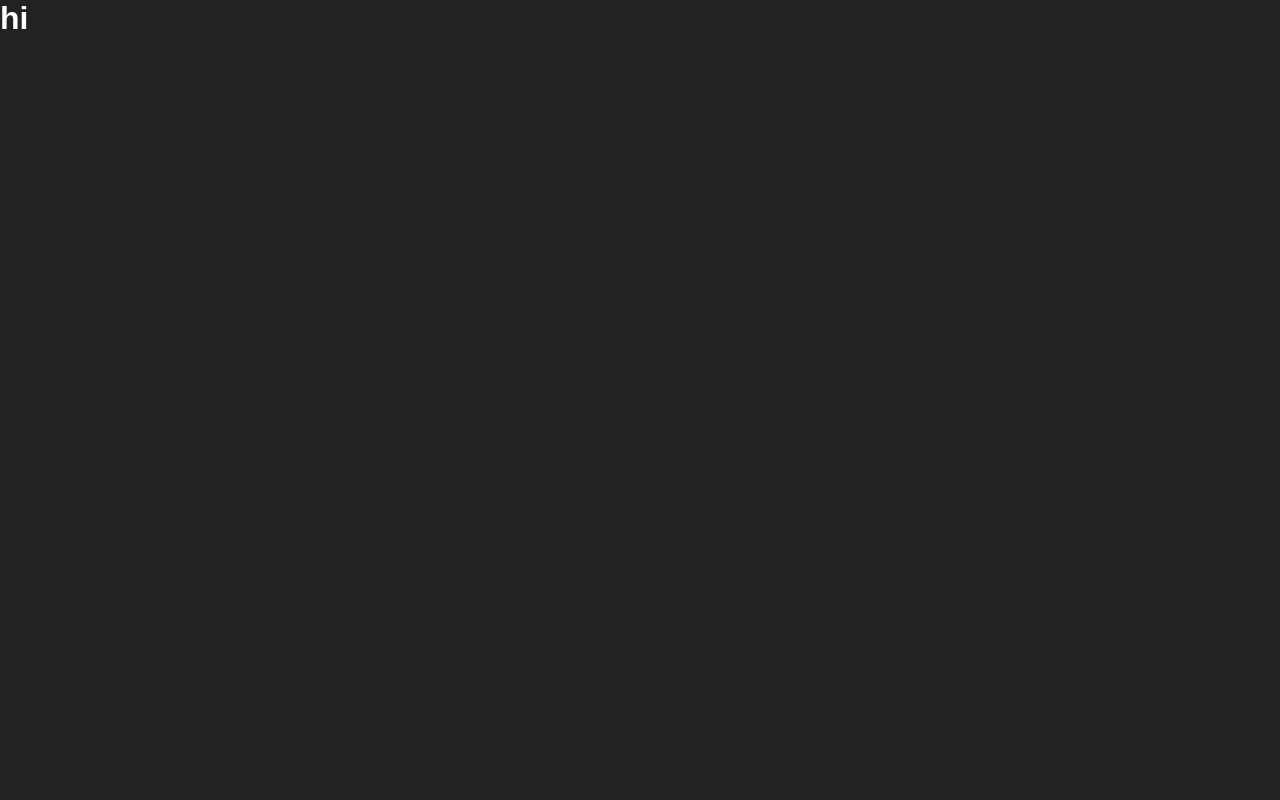
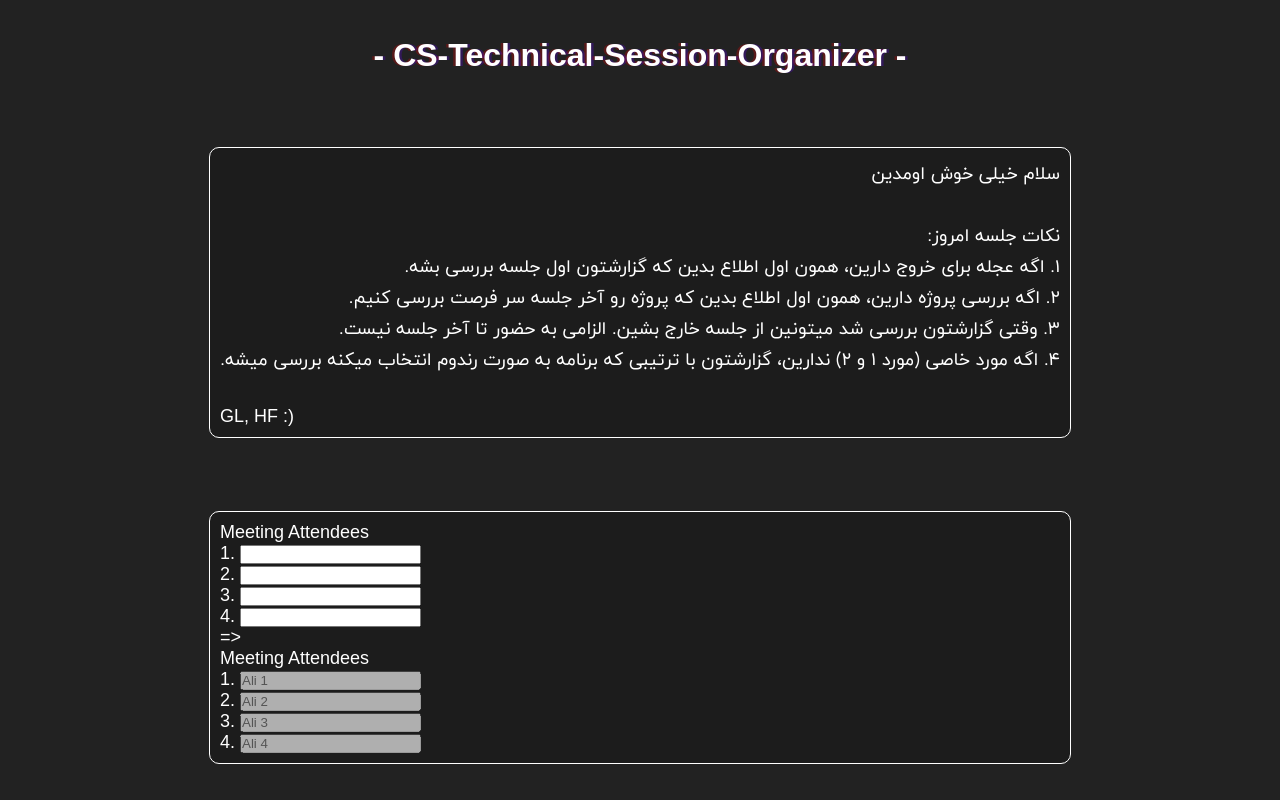
Before and after one commit to Ali-Sdg90/CS-Technical-Session-Organizer, a plain HTML site: page index.html in a window 1280 px wide. Drawn offline with Linux system fonts and the light colour scheme.

Commit message:
Start work in UI / Add fonts / Backup before vh calculation

```diff
--- /dev/null
+++ b/Style/_fonts.scss
@@ -0,0 +1,55 @@
+@font-face {
+    font-family: "IRANYekan";
+    src: url("../Assets/Fonts/IRANYekanFN.ttf") format("truetype");
+    font-weight: normal;
+    font-style: normal;
+    font-display: swap;
+}
+
+@font-face {
+    font-family: "IRANYekan";
+    src: url("../Assets/Fonts/IRANYekanFN-Thin.ttf") format("truetype");
+    font-weight: 100;
+    font-style: normal;
+    font-display: swap;
+}
+
+@font-face {
+    font-family: "IRANYekan";
+    src: url("../Assets/Fonts/IRANYekanFN-Black.ttf") format("truetype");
+    font-weight: 900;
+    font-style: normal;
+    font-display: swap;
+}
+
+@font-face {
+    font-family: "IRANYekan";
+    src: url("../Assets/Fonts/IRANYekanFN-Bold.ttf") format("truetype");
+    font-weight: bold;
+    font-style: normal;
+    font-display: swap;
+}
+
+@font-face {
+    font-family: "IRANYekan";
+    src: url("../Assets/Fonts/IRANYekanFN-ExtraBold.ttf") format("truetype");
+    font-weight: bold;
+    font-style: normal;
+    font-display: swap;
+}
+
+@font-face {
+    font-family: "IRANYekan";
+    src: url("../Assets/Fonts/IRANYekanFN-Light.ttf") format("truetype");
+    font-weight: 300;
+    font-style: normal;
+    font-display: swap;
+}
+
+@font-face {
+    font-family: "IRANYekan";
+    src: url("../Assets/Fonts/IRANYekanFN-Medium.ttf") format("truetype");
+    font-weight: 500;
+    font-style: normal;
+    font-display: swap;
+}
--- a/Style/index.scss
+++ b/Style/index.scss
@@ -1,3 +1,5 @@
+@import "fonts";
+
 * {
     padding: 0;
     margin: 0;
@@ -10,4 +12,44 @@ body {
     font-family: sans-serif;
     width: 100%;
     height: 100vh;
+    display: flex;
+    flex-flow: column nowrap;
+    justify-content: space-around;
+    align-items: center;
+    // padding-bottom: 20px;
 }
+
+.app-title {
+    text-shadow: 2.5px 0 rgba(98, 0, 255, 0.25), -2.5px 0 rgba(255, 0, 0, 0.25);
+    display: flex;
+    flex-flow: row nowrap;
+    justify-content: center;
+    align-items: center;
+    // height: 90px;
+    // border: 1px solid red;
+}
+
+.meeting-info {
+    border: 1px solid white;
+    // width: fit-content;
+    width: 862px;
+    padding: 10px;
+    border-radius: 10px;
+    background: #1c1c1c;
+    font-size: 18px;
+
+    .persian-text {
+        direction: rtl;
+        font-family: "IRANYekan";
+    }
+}
+
+.order-maker {
+    border: 1px solid white;
+    list-style-position: inside;
+    width: 862px;
+    padding: 10px;
+    border-radius: 10px;
+    background: #1c1c1c;
+    font-size: 18px;
+}
--- a/index.html
+++ b/index.html
@@ -7,7 +7,72 @@
         <title>CS-Technical-Session-Organizer</title>
     </head>
     <body>
-        <h1>hi</h1>
+        <h1 class="app-title">- CS-Technical-Session-Organizer -</h1>
+
+        <div class="meeting-info">
+            <pre class="persian-text">
+سلام خیلی خوش اومدین
+
+نکات جلسه امروز:
+۱. اگه عجله برای خروج دارین، همون اول اطلاع بدین که گزارشتون اول جلسه بررسی بشه.
+۲. اگه بررسی پروژه دارین، همون اول اطلاع بدین که پروژه رو آخر جلسه سر فرصت بررسی کنیم.
+۳. وقتی گزارشتون بررسی شد میتونین از جلسه خارج بشین. الزامی به حضور تا آخر جلسه نیست.
+۴. اگه مورد خاصی (مورد ۱ و ۲)‌ ندارین، گزارشتون با ترتیبی که برنامه به صورت رندوم انتخاب میکنه بررسی میشه.
+            </pre>
+            <div>GL, HF :)</div>
+        </div>
+
+        <div class="order-maker">
+            <div class="meeting-attendees-container">
+                <div class="attendees-title">Meeting Attendees</div>
+                <ol class="attendees-list">
+                    <li><input type="text" class="attendees-name" /></li>
+                    <li><input type="text" class="attendees-name" /></li>
+                    <li><input type="text" class="attendees-name" /></li>
+                    <li><input type="text" class="attendees-name" /></li>
+                </ol>
+            </div>
+
+            <div class="submit-attendees-list">=></div>
+
+            <div class="attendees-order-container">
+                <div class="order-title">Meeting Attendees</div>
+                <ol class="order-list">
+                    <li>
+                        <input
+                            type="text"
+                            class="attendees-name"
+                            disabled
+                            value="Ali 1"
+                        />
+                    </li>
+                    <li>
+                        <input
+                            type="text"
+                            class="attendees-name"
+                            disabled
+                            value="Ali 2"
+                        />
+                    </li>
+                    <li>
+                        <input
+                            type="text"
+                            class="attendees-name"
+                            disabled
+                            value="Ali 3"
+                        />
+                    </li>
+                    <li>
+                        <input
+                            type="text"
+                            class="attendees-name"
+                            disabled
+                            value="Ali 4"
+                        />
+                    </li>
+                </ol>
+            </div>
+        </div>
         <script src="JS/index.js"></script>
     </body>
 </html>
```
Also changed, not shown: Assets/Design/CSTSO.png (renamed from Design/CSTSO.png), Assets/Fonts/IRANYekanFN-Black.ttf (added), Assets/Fonts/IRANYekanFN-Bold.ttf (added), Assets/Fonts/IRANYekanFN-ExtraBold.ttf (added), Assets/Fonts/IRANYekanFN-Light.ttf (added), Assets/Fonts/IRANYekanFN-Medium.ttf (added), Assets/Fonts/IRANYekanFN-Thin.ttf (added), Assets/Fonts/IRANYekanFN.ttf (added), Style/index.css, 1 other file.
